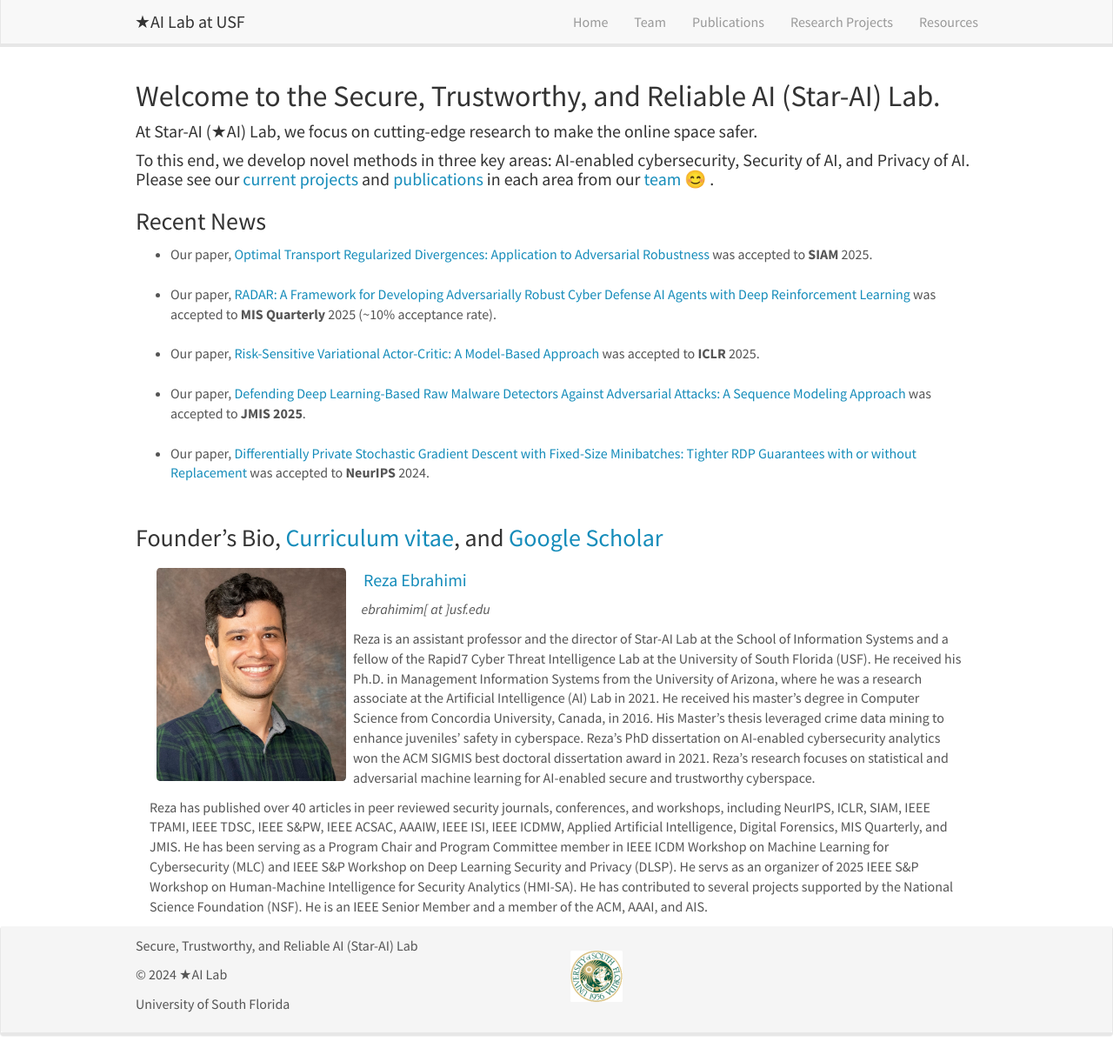
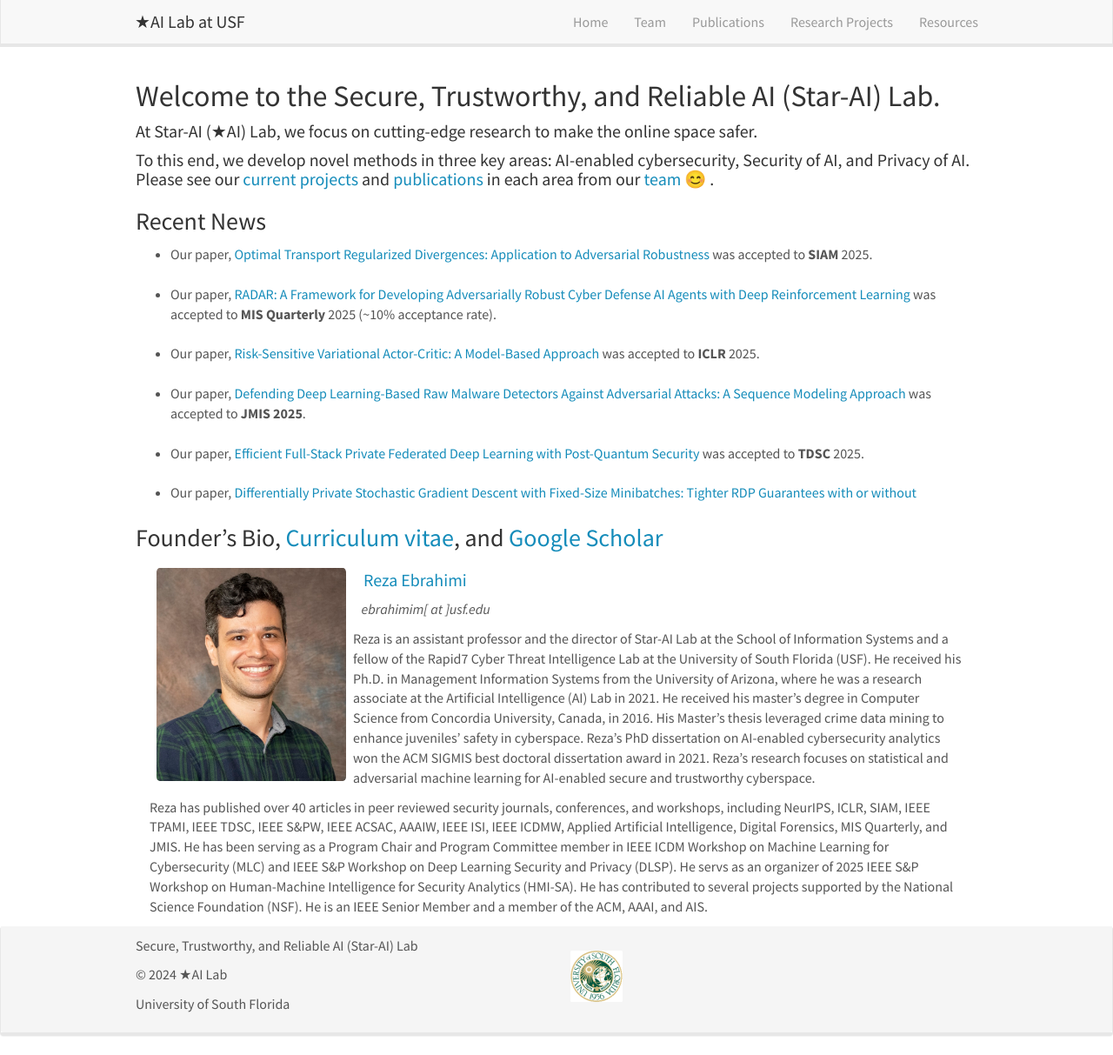
Before and after one commit to star-ailab/star-ailab.github.io, a Jekyll site: the page built from _pages/home.md, in a window 1280 px wide and 1213 px high. Shown: the whole window at 87% size. Built offline with Jekyll 4.4.1, drawn with Linux system fonts in a browser that asks for light colours; nearby versions of some CDN libraries.

Commit message:
Update home.md

```diff
--- a/_pages/home.md
+++ b/_pages/home.md
@@ -21,6 +21,8 @@
 		<li>Our paper, <a href="https://openreview.net/forum?id=irrtPRFksw"> Risk-Sensitive Variational Actor-Critic: A Model-Based Approach</a> was accepted to <b>ICLR</b> 2025. </li>
 		<br>
 		<li>Our paper, <a href="https://www.tandfonline.com/doi/epdf/10.1080/07421222.2025.2561384?needAccess=true"> Defending Deep Learning-Based Raw Malware Detectors Against Adversarial Attacks: A Sequence Modeling Approach </a> was accepted to <b> JMIS 2025</b>. </li>
+		<br>
+		<li>Our paper, <a href="https://ieeexplore.ieee.org/stamp/stamp.jsp?arnumber=10994375"> Efficient Full-Stack Private Federated Deep Learning with Post-Quantum Security </a> was accepted to <b> TDSC </b> 2025. </li>
 		<br>
 		<li>Our paper, <a href="https://arxiv.org/pdf/2408.10456"> Differentially Private Stochastic Gradient Descent with Fixed-Size Minibatches: Tighter RDP Guarantees with or without Replacement</a> was accepted to <b>NeurIPS</b> 2024. </li>
 		<br>
```
